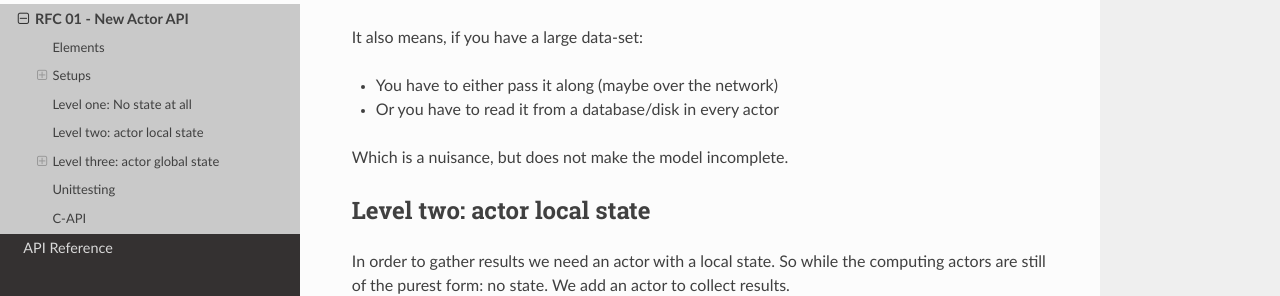
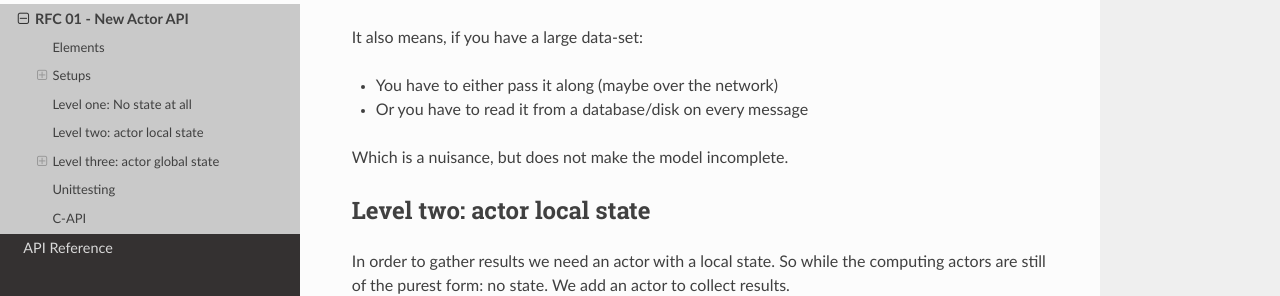
Before and after one commit to sosterwalder/c4irp, a Sphinx documentation site: the page built from doc/rfc01_new_actor_api.rst, in a window 1280 px wide and 900 px high, scrolled down 1675 px. Shown: the part 158-454 px from the top of the window. Built offline with Sphinx 7.4.7 and the Read the Docs theme 2.0.0, drawn with Linux system fonts in a browser that asks for light colours; pages that are not in the unit, such as notebooks, are missing from menus.

Commit message:
Correct statement about large data-sets

```diff
--- a/doc/rfc01_new_actor_api.rst
+++ b/doc/rfc01_new_actor_api.rst
@@ -88,7 +88,7 @@ Which makes the model incomplete.
 It also means, if you have a large data-set:
 
 * You have to either pass it along (maybe over the network)
-* Or you have to read it from a database/disk in every actor
+* Or you have to read it from a database/disk on every message
 
 Which is a nuisance, but does not make the model incomplete.
 
```
